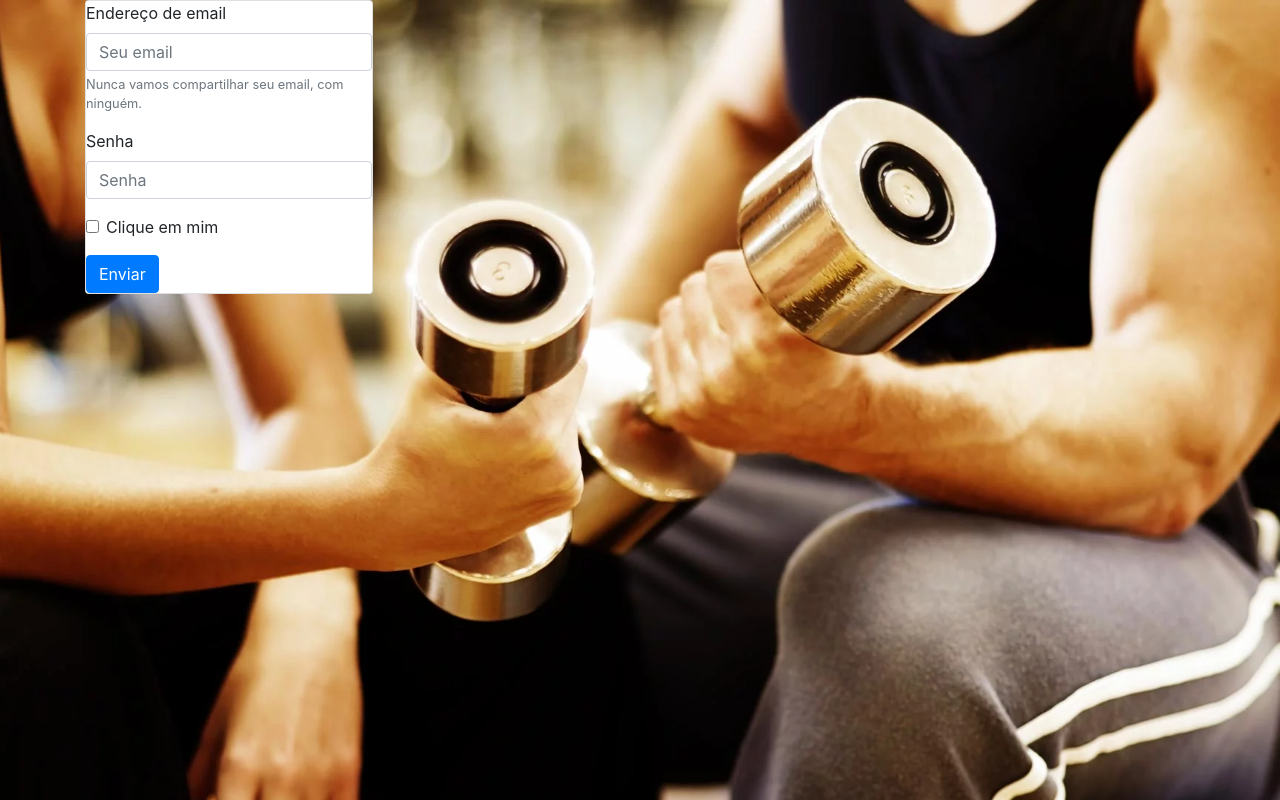
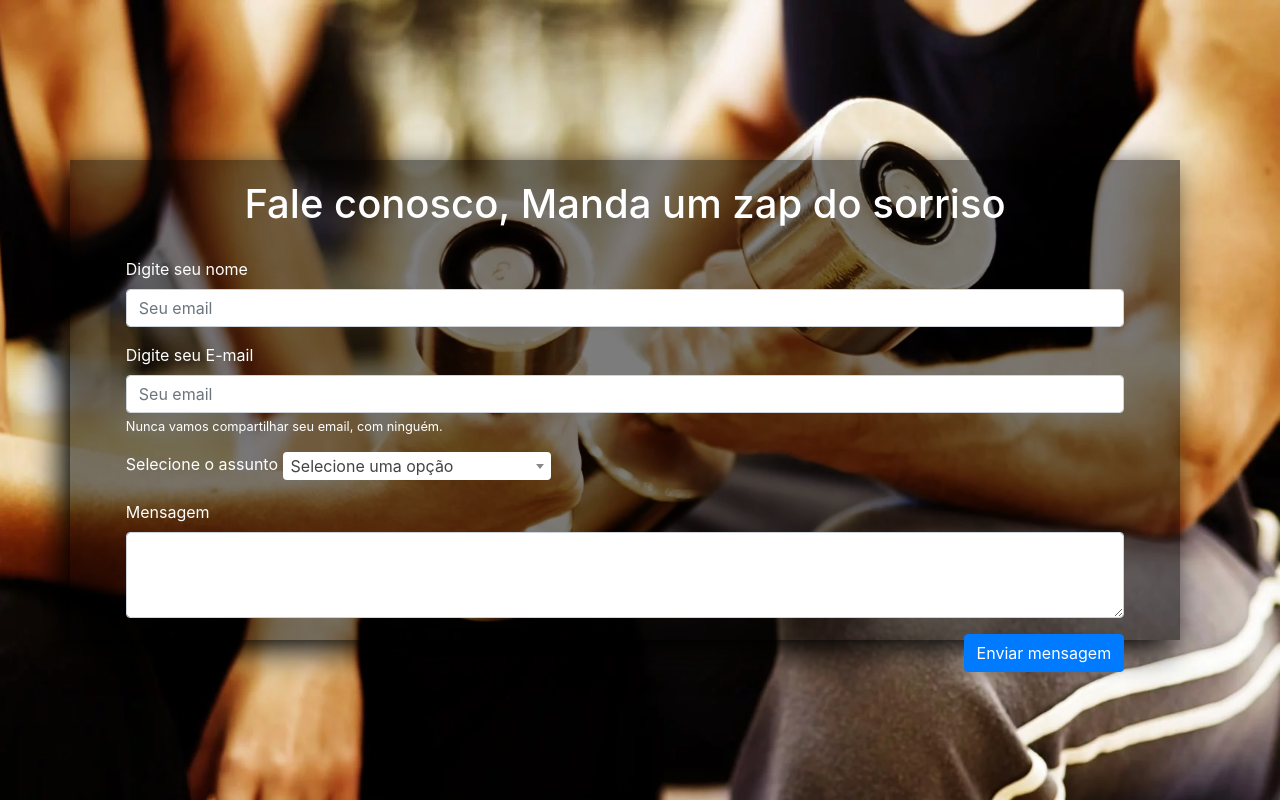
Before and after one commit to lucas-devFull/trabalhoWeb, a plain HTML site: page contato.html in a window 1280 px wide. Drawn offline with nearby package versions, Linux system fonts and the light colour scheme.

Commit message:
fazendo a tela de contato

```diff
--- a/contato.html
+++ b/contato.html
@@ -15,33 +15,44 @@
 </head>
 
 <body class="body h-100 w-100">
-    <div class="container ">
-        <div class="row">
-            <div class="col-md-6">
-
+    <div class="container d-flex align-items-center">
+        <div class="row caixa_pai">
+            <div class="col-md-12" style="text-align: center; color: white;">
+              <h1> Fale conosco, Manda um zap do sorriso </h1>
             </div>
-            <div class="col-md-6">
-
-            </div>
-        </div>
-        <div class="card" style="width: 18rem;">
-
+            <div class="col-md-12">
+              <div class="card caixa_contato" >
                 <form>
                     <div class="form-group">
-                  <label for="exampleInputEmail1">Endereço de email</label>
+                        <label for="exampleInputEmail1"> Digite seu nome </label>
+                        <input type="email" class="form-control" id="exampleInputEmail1" aria-describedby="emailHelp" placeholder="Seu email">
+                    </div>
+                    <div class="form-group">
+                      <label for="exampleInputEmail1"> Digite seu E-mail </label>
                       <input type="email" class="form-control" id="exampleInputEmail1" aria-describedby="emailHelp" placeholder="Seu email">
                       <small id="emailHelp" class="form-text text-muted">Nunca vamos compartilhar seu email, com ninguém.</small>
                     </div>
                     <div class="form-group">
-                  <label for="exampleInputPassword1">Senha</label>
-                  <input type="password" class="form-control" id="exampleInputPassword1" placeholder="Senha">
+                      <label for="exampleInputPassword1">Selecione o assunto </label>
+                      <select id="assuntos">
+                        <option value="0" selected disabled> Selecione uma opção </option>
+                        <option value="0"> Modos de treinamento </option>
+                        <option value="0"> Duvidas em relação ao IMC </option>
+                        <option value="0"> Pedir um personal especializado </option>
+                        <option value="0"> Outros </option>
+                      </select>
                     </div>
-                <div class="form-group form-check">
-                  <input type="checkbox" class="form-check-input" id="exampleCheck1">
-                  <label class="form-check-label" for="exampleCheck1">Clique em mim</label>
+                    <div class="form-group">
+                      <label for="exampleFormControlTextarea1"> Mensagem </label>
+                      <textarea class="form-control" id="exampleFormControlTextarea1" rows="3"></textarea>
                     </div>
-                <button type="submit" class="btn btn-primary">Enviar</button>
+                    <div class="form-group " style="text-align: end;">
+                      <span class="numeroContato" > Se desejar manda um Zap para  14 996977685 </span>
+                        <button type="submit" class="btn btn-primary msghover" id="btn_enviar">Enviar mensagem</button>
+                    </div>
                 </form>
+            </div>
+          </div>
       </div>
   </div>
 
@@ -51,7 +62,7 @@
     <script src="libs/iziToast-master/dist/js/iziToast.min.js"></script>
     <script src="libs/ladda-bootstrap-master/dist/spin.min.js"></script>
     <script src="libs/ladda-bootstrap-master/dist/ladda.min.js"></script>
-    <script src="js/login.js"></script>
+    <script src="js/contato.js"></script>
 </body>
 
 </html>
--- a/css/contato.css
+++ b/css/contato.css
@@ -12,3 +12,45 @@
     display: flex;
     align-items: center;
 }
+
+.caixa_contato{
+    width: 100%;
+    height: 100%;
+    padding: 2%;
+    border-bottom-width: 0px;
+    color: white;
+    background: transparent;
+    border: none;
+}
+
+.caixa_pai{
+    width: 100%;
+    height: 60%;
+    background-color: #00000082;
+    padding: 20px;
+    box-shadow: -10px 10px 30px black;
+}
+
+#emailHelp{
+    color:white !important;
+}
+
+.numeroContato{
+    color: transparent;
+    cursor: pointer;
+}
+
+.msghover, .numeroContato:hover{
+    color: white !important;
+}
+.select2-container {
+
+}
+
+.select2-container--default .select2-selection--single{
+    border: none;
+}
+
+.select2-selection:focus{
+    outline: none;
+}
--- /dev/null
+++ b/js/contato.js
@@ -0,0 +1 @@
+$("#assuntos").select2()
```
Lines whose indentation alone changed are shown as unchanged.
